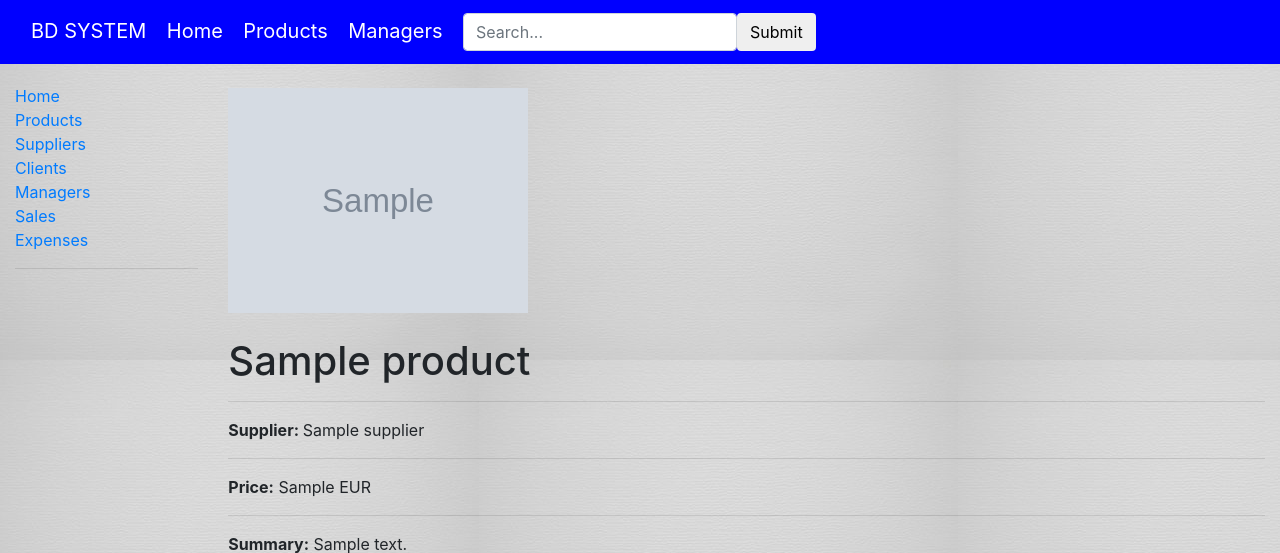
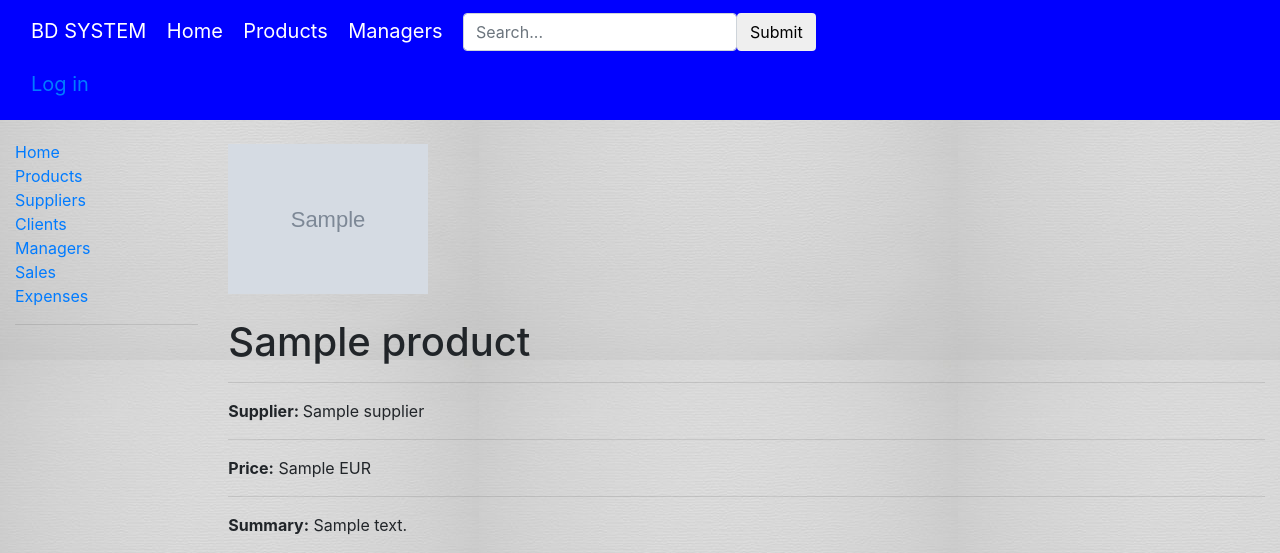
Before and after one commit to algimantasne/project, a Django app: page /library/products/1 in a window 1280 px wide. Shown: the top 553 px of the page. Run offline with Django 4.2, Linux system fonts and the light colour scheme; tables that the repository leaves empty hold one stand-in row (values such as "Sample post"); grey boxes marked "Sample" are stand-in pictures; some libraries are stand-ins or nearby versions; some web fonts are replaced.

Commit message:
Add files via upload

```diff
--- a/myProject/vvsystem/library/templates/base.html
+++ b/myProject/vvsystem/library/templates/base.html
@@ -17,7 +17,7 @@
         height: auto;
     }
     .navbar-brand {
-    color: white !important;
+        color: white !important;
     }
 
     .search {
@@ -25,20 +25,20 @@
         width: 100%;
     }
 
+
+
 </style>
 
 
   <nav class="navbar navbar-inverse navbar-blue">
       <div class="container-fluid">
-
 <!--          logo-->
           <div class="navbar-header">
+
 <!--              <button class="navbar-toggler" type="button" data-toggle="collapse" data-target="#navbarResponsive" aria-controls="navbarResponsive" aria-expanded="false" aria-label="Toggle navigation">-->
 <!--                  <span class="navbar-toggler-icon">#</span>-->
 <!--              </button>-->
-
               <a class="navbar-brand">BD SYSTEM</a>
-
               <a class="navbar-brand" href="{% url 'index' %}">Home</a>
               <a class="navbar-brand" href="{% url 'products' %}">Products</a>
 <!--              <a class="navbar-brand" href="{% url 'suppliers' %}">Suppliers</a>-->
@@ -53,8 +53,18 @@
                 <button type="submit" class="btn btn-default">Submit</button>
                 </form>
               </a>
+
+              <ul class="navbar-nav ml-auto navbar-brand">
+                  {% if user.is_authenticated %}
+                    <li class="nav-item"><a class="nav-link" href="#">{{ user.get_username }}</a></li>
+                    <li class="nav-item"><a class="nav-link" href="{% url 'logout'%}?next={{request.path}}">Log out</a></li>
+                  {% else %}
+                    <li class="nav-item"><a class="nav-link" href="{% url 'login'%}?next={{request.path}}">Log in</a></li>
+                  {% endif %}
+              </ul>
+
+
           </div>
-
       </div>
   </nav>
 </head>
@@ -83,4 +93,5 @@
     </div>
 </div>
 
+
 </html>
--- a/myProject/vvsystem/library/templates/product_detail.html
+++ b/myProject/vvsystem/library/templates/product_detail.html
@@ -2,7 +2,7 @@
 
 {% block content %}
 <br>
-  <img src="{{ product.cover.url }}" style="max-width: 300px;">
+  <img src="{{ product.cover.url }}" style="max-width: 200px;">
 <br>
 <br>
   <h1>{{ product.title }}</h1>
```
